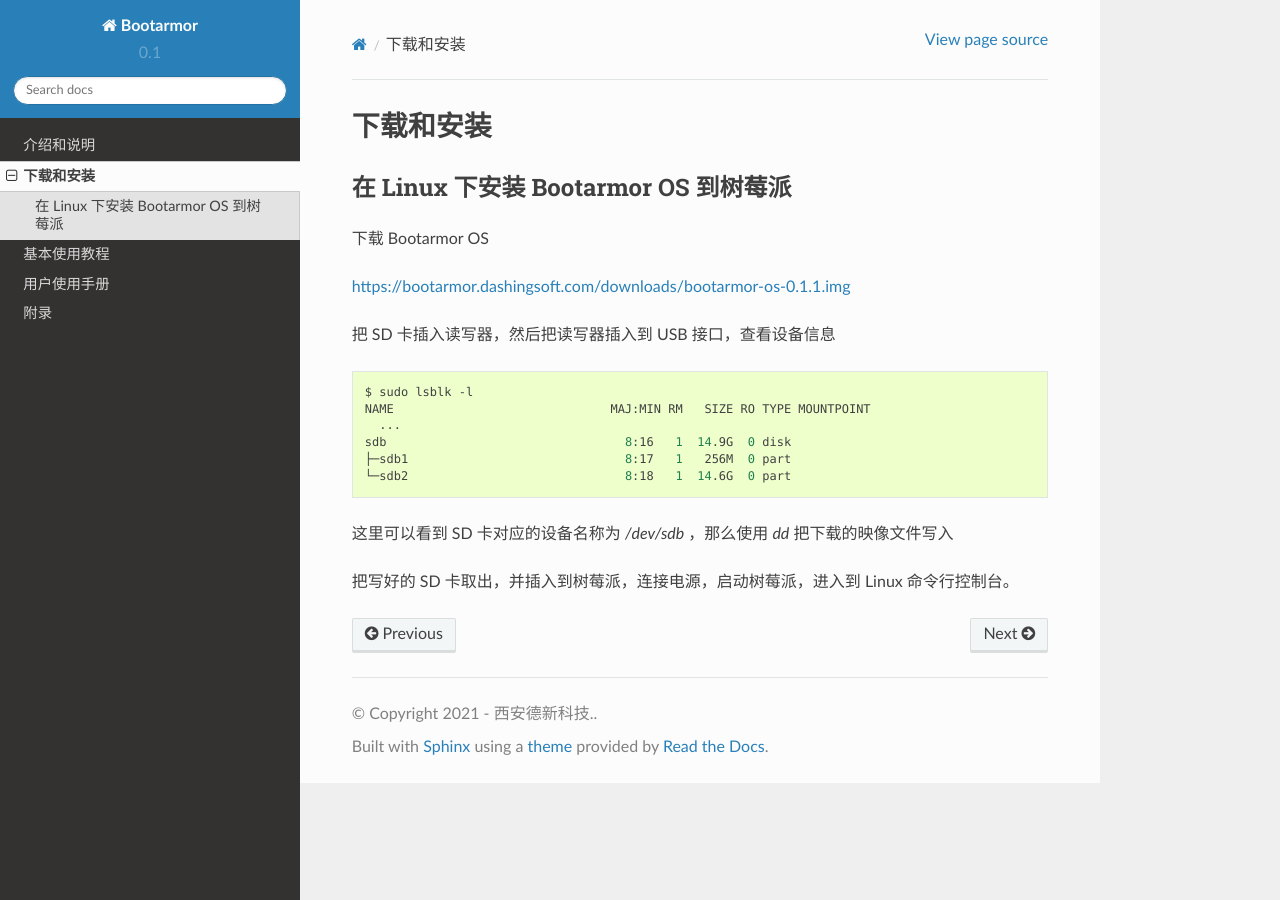
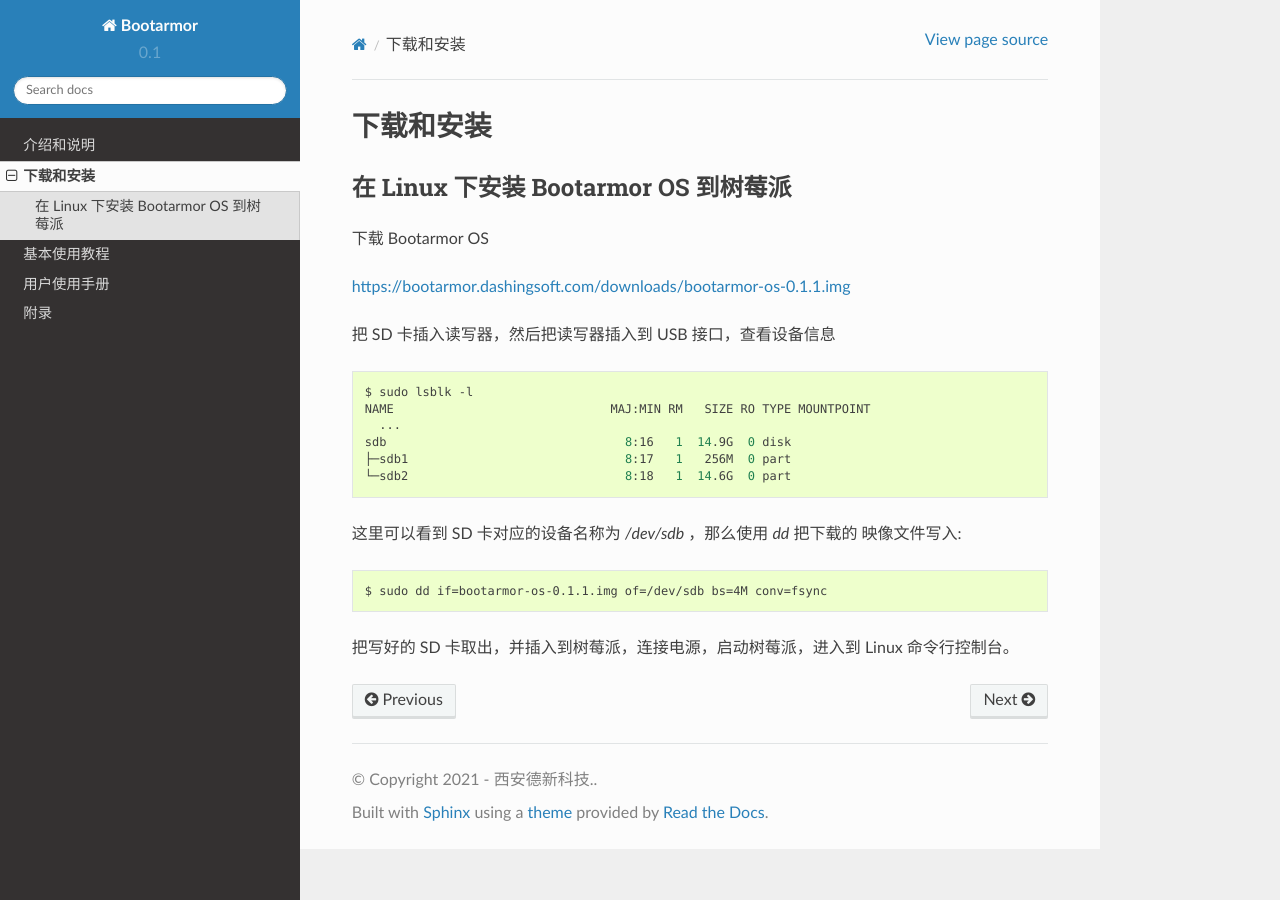
Before and after one commit to dashingsoft/btarmor-docs, a Sphinx documentation site: the page built from docs/installation.rst, in a window 1280 px wide. Built offline with Sphinx 7.4.7 and the Read the Docs theme 2.0.0, drawn with Linux system fonts in a browser that asks for light colours.

Commit message:
Fix format issue

```diff
--- a/docs/installation.rst
+++ b/docs/installation.rst
@@ -21,9 +21,9 @@
     ├─sdb1                              8:17   1   256M  0 part
     └─sdb2                              8:18   1  14.6G  0 part
 
-这里可以看到 SD 卡对应的设备名称为 `/dev/sdb` ，那么使用 `dd` 把下载的映像文件写入
+这里可以看到 SD 卡对应的设备名称为 `/dev/sdb` ，那么使用 `dd` 把下载的
+映像文件写入::
 
-.. code:: bash
     $ sudo dd if=bootarmor-os-0.1.1.img of=/dev/sdb bs=4M conv=fsync
 
 把写好的 SD 卡取出，并插入到树莓派，连接电源，启动树莓派，进入到 Linux 命令行控制台。
```
